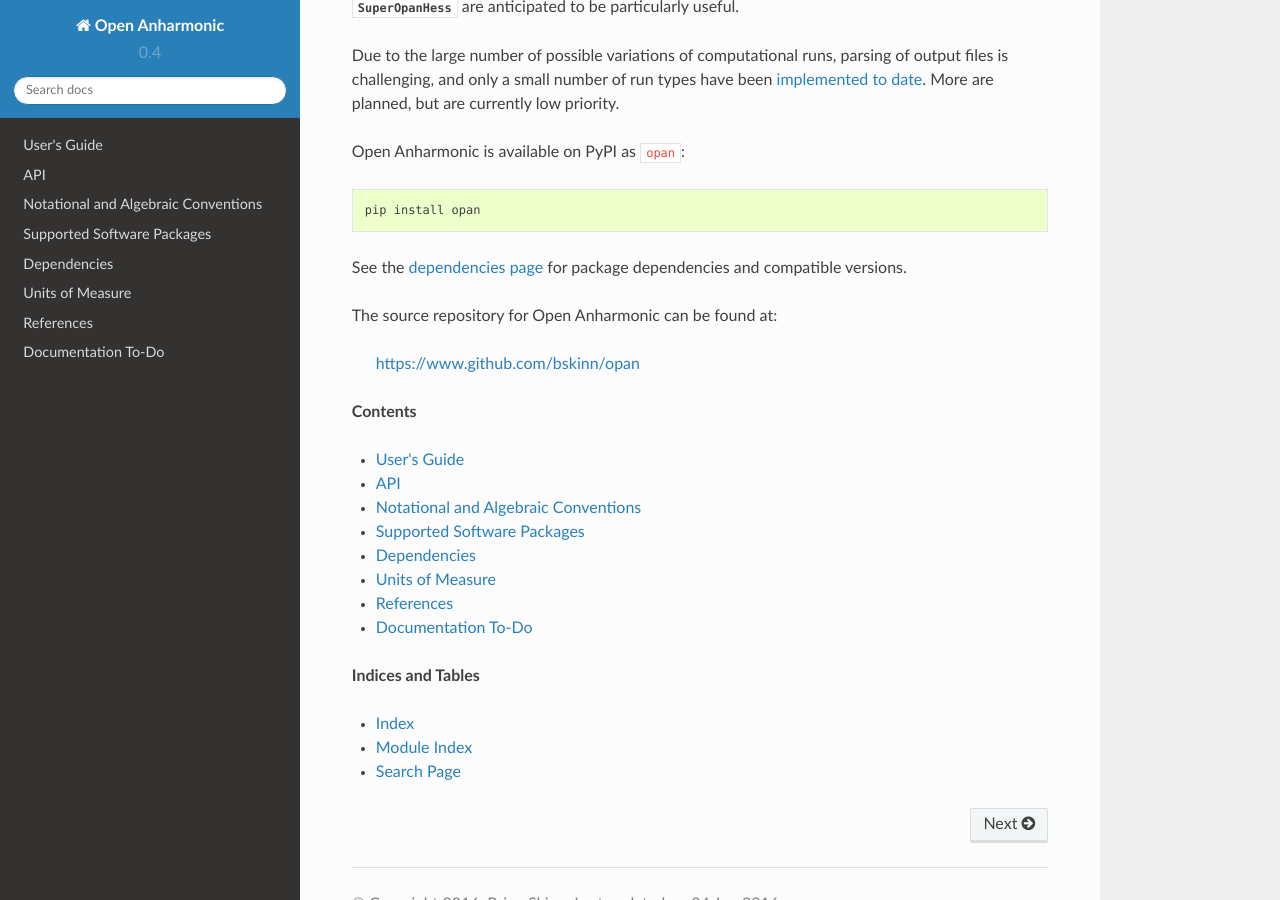
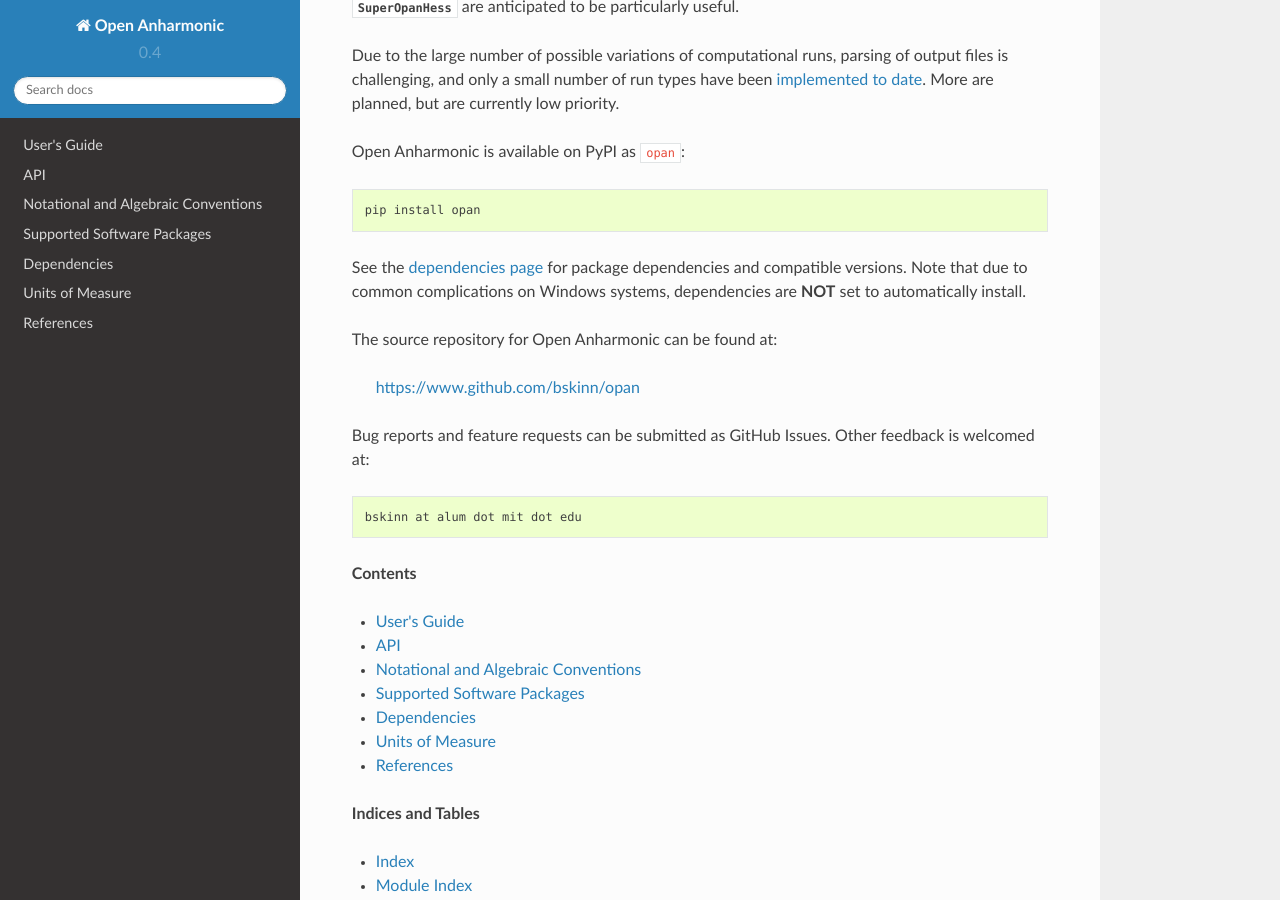
Before and after one commit to bskinn/opan, a Sphinx documentation site: the page built from doc/source/index.rst, in a window 1280 px wide and 900 px high, scrolled down 310 px. Built offline with Sphinx 7.4.7 and the Read the Docs theme 2.0.0, drawn with Linux system fonts in a browser that asks for light colours.

Commit message:
UG/REL: Release tasks incl some doc changes
Bumped version numbers to 0.4rc1.

Results of tox test suite are included.

Removed "Environment :: Console" from setup.py since there's no
 console interaction at present, only API / interpreter.

Added bits to installation info and dependencies page. Updated
 to 'numpy (>=1.10)' based on the results of the tox testing.

```diff
--- a/doc/source/conf.py
+++ b/doc/source/conf.py
@@ -77,7 +77,7 @@
 # The short X.Y version.
 version = '0.4'
 # The full version, including alpha/beta/rc tags.
-release = '0.4.0'
+release = '0.4rc1'
 
 # The language for content autogenerated by Sphinx. Refer to documentation
 # for a list of supported languages.
@@ -177,7 +177,7 @@
 #keep_warnings = False
 
 # If true, `todo` and `todoList` produce output, else they produce nothing.
-todo_include_todos = True
+todo_include_todos = False #True
 
 
 # -- Options for HTML output ----------------------------------------------
--- a/doc/source/dependencies.rst
+++ b/doc/source/dependencies.rst
@@ -16,7 +16,7 @@
 versions of these packages either through ``pip`` or the respective
 OS package managers.  Windows users should obtain these packages either
 via `anaconda <https://www.continuum.io/downloads>`__
-or from Christoph Gohlke's
+(or a similar prepackaged environment) or from Christoph Gohlke's
 `'aftermarket' repository <http://www.lfd.uci.edu/~gohlke/pythonlibs/>`__.
 
 
--- a/doc/source/index.rst
+++ b/doc/source/index.rst
@@ -28,12 +28,17 @@
     pip install opan
 
 See the :doc:`dependencies page <dependencies>` for package dependencies
-and compatible versions.
+and compatible versions. Note that due to common complications on Windows
+systems, dependencies are **NOT** set to automatically install.
 
 The source repository for Open Anharmonic can be found at:
 
     https://www.github.com/bskinn/opan
 
+Bug reports and feature requests can be submitted as GitHub Issues. Other
+feedback is welcomed at::
+
+    bskinn at alum dot mit dot edu
 
 **Contents**
 
@@ -47,7 +52,7 @@
     Dependencies <dependencies>
     units
     references
-    doc_todo
+.. doc_todo
 
 
 **Indices and Tables**
--- a/opan/__init__.py
+++ b/opan/__init__.py
@@ -24,3 +24,5 @@
                                             'utils', 'vpt2']
 
 from . import *
+
+__version__ = '0.4rc1'
--- a/setup.py
+++ b/setup.py
@@ -2,9 +2,9 @@
 
 setup(
     name='opan',
-    version='0.4.0',
+    version='0.4rc1',
     provides=['opan'],
-    requires=['numpy (>=1.7)', 'scipy (>=0.12)', 'h5py (>=2.4)'],
+    requires=['numpy (>=1.10)', 'scipy (>=0.12)', 'h5py (>=2.4)'],
     zip_safe=False,
     packages=['opan', 'opan.test', 'opan.utils', 'opan.vpt2'],
     package_data={'opan': ['test/resource/test.trj',
@@ -18,7 +18,6 @@
     description='Open Anharmonic',
     classifiers=['License :: OSI Approved :: MIT License',
                  'Natural Language :: English',
-                 'Environment :: Console',
                  'Intended Audience :: Science/Research',
                  'Operating System :: OS Independent',
                  'Programming Language :: Python :: 3 :: Only',
```
Also changed, not shown: 1 other file.
